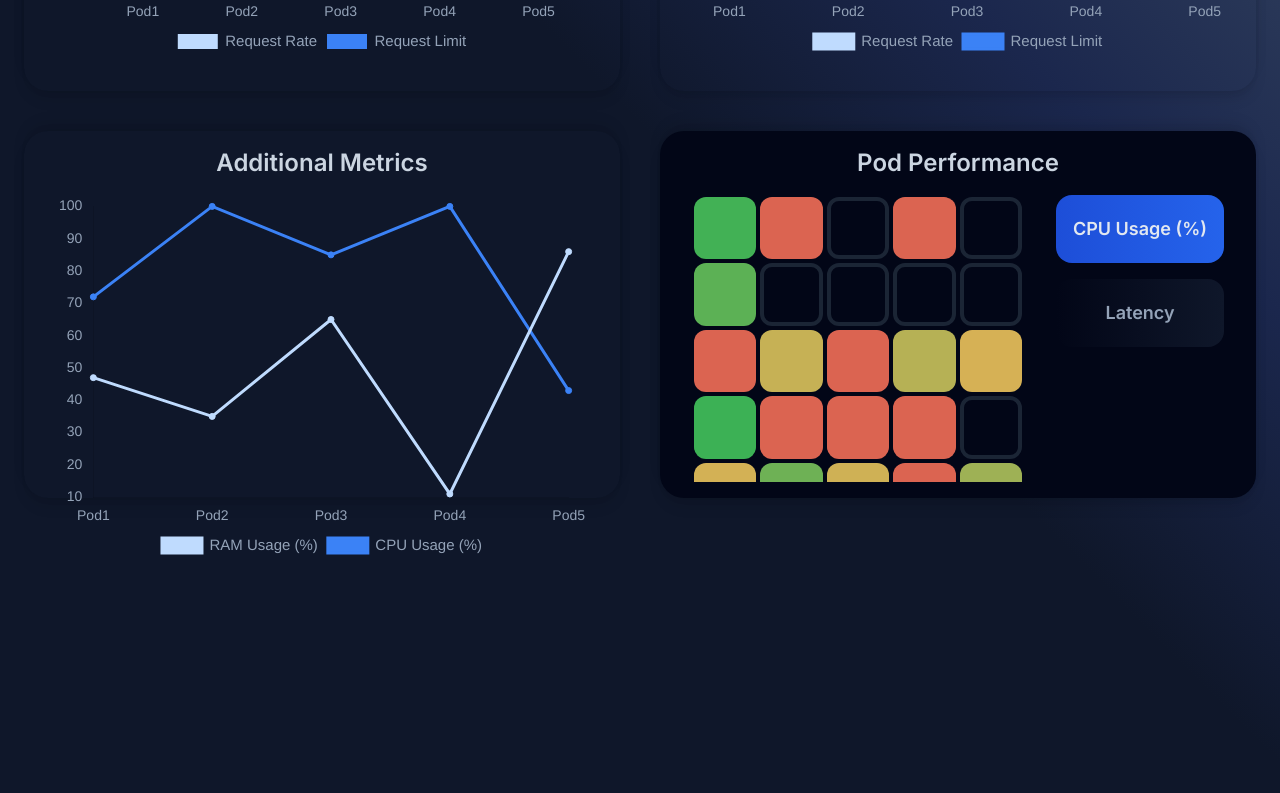
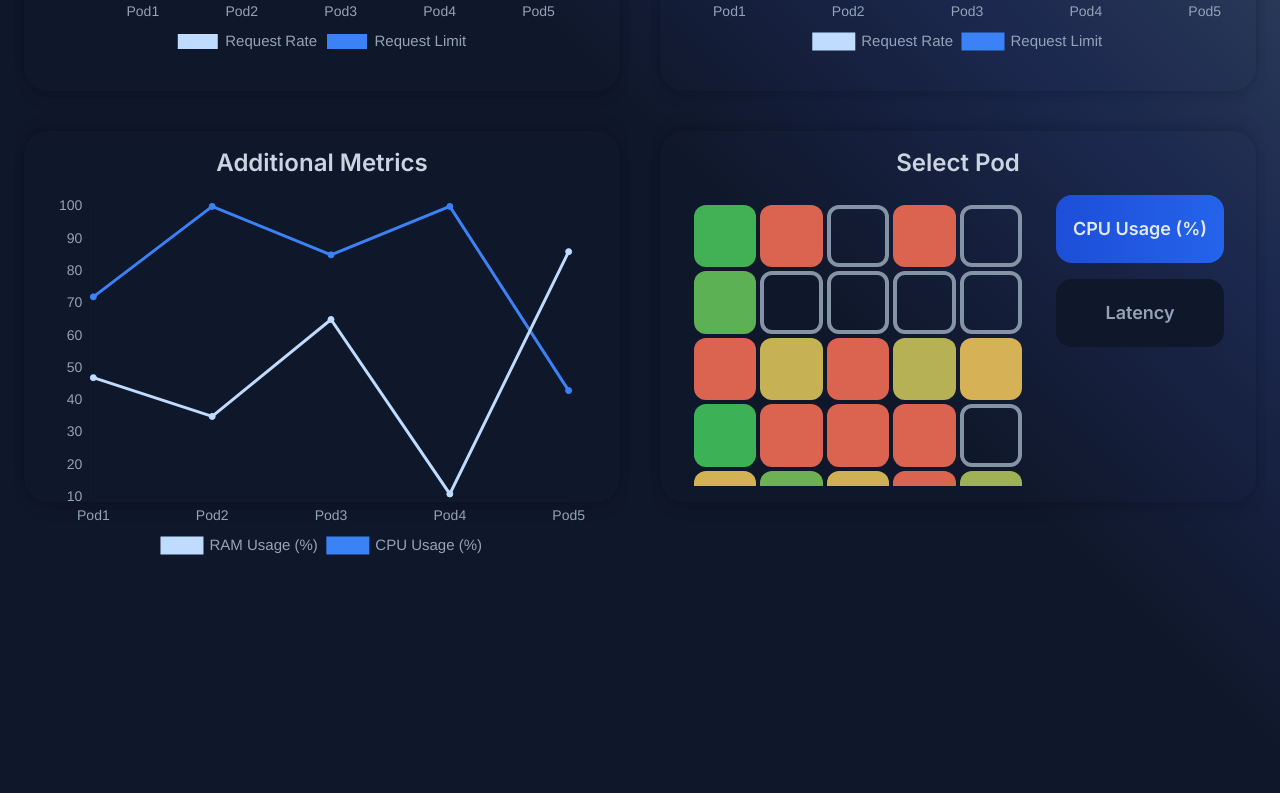
Before and after one commit to oslabs-beta/bottlenetes, a React (Vite) app: page / in a window 1280 px wide. Shown: the part 667-1460 px from the top of the page. Built offline with nearby package versions, Linux system fonts and the light colour scheme.

Commit message:
changes to pod grid in dark mode

```diff
--- a/src/containers/MainContainer.jsx
+++ b/src/containers/MainContainer.jsx
@@ -152,9 +152,9 @@ const MainContainer = ({ username }) => {
               </h2>
               <TestMetrics defaultView={defaultView} clickedPod={clickedPod} />
             </div>
-            <div className="flex max-h-[41%] flex-col rounded-3xl bg-slate-950 p-4 shadow-custom-lg xl:col-span-2">
+            <div className="flex max-h-[41%] shadow-custom-lg flex-col rounded-3xl bg-transparent p-4 xl:col-span-2">
               <h2 className="text-center text-2xl font-semibold text-slate-300">
-                Pod Performance
+                Select Pod
               </h2>
               <TestGrid
                 defaultView={defaultView}
--- a/src/test-components/TestGrid.jsx
+++ b/src/test-components/TestGrid.jsx
@@ -25,7 +25,7 @@ const TestGrid = () => {
       buttonArray.push(
         <button
           key={i}
-          className="m-0.5 aspect-square rounded-xl brightness-90 transition hover:brightness-50 hover:filter"
+          className="m-0.5 aspect-square rounded-xl brightness-90 transition hover:border-[5px] border-blue-600 hover:filter"
           style={{
             backgroundColor: color(Math.floor(Math.random() * 100), 0, 100),
           }}
@@ -35,14 +35,14 @@ const TestGrid = () => {
       buttonArray.push(
         <button
           key={i}
-          className="m-0.5 aspect-square rounded-xl bg-[#db6451] transition hover:brightness-50 hover:filter"
+          className="m-0.5 aspect-square rounded-xl bg-[#db6451] transition hover:border-[5px] border-blue-600 hover:filter"
         ></button>,
       );
     } else {
       buttonArray.push(
         <button
           key={i}
-          className="m-0.5 aspect-square rounded-xl border-4 border-slate-800 brightness-90 transition hover:bg-slate-900 hover:filter"
+          className="m-0.5 aspect-square rounded-xl border-4 border-slate-400 brightness-90 transition hover:border-blue-600 hover:filter"
         ></button>,
       );
     }
@@ -50,7 +50,7 @@ const TestGrid = () => {
 
   return (
     <div className="align-space-between flex h-full overflow-scroll">
-      <div className="w-3/4 overflow-auto p-4">
+      <div className="w-3/4 mt-2 overflow-auto p-4">
         <div
           id="test-grid"
           className="grid h-screen grid-cols-5 overflow-scroll md:grid-cols-7 lg:grid-cols-4 xl:grid-cols-5 xl-2xl:grid-cols-7 3xl:grid-cols-9"
@@ -59,10 +59,10 @@ const TestGrid = () => {
         </div>
       </div>
       <div className="flex w-1/4 min-w-[200px] max-w-[250px] flex-col justify-start gap-4 p-4">
-        <button className="font-semibold rounded-2xl bg-gradient-to-r from-[#1d4ed8] to-[#2563eb] px-4 py-2 py-5 text-lg text-slate-200 hover:brightness-90 hover:filter">
+        <button className="font-semibold rounded-2xl bg-gradient-to-r from-[#1d4ed8] to-[#2563eb] px-4 py-2 py-5 text-lg text-slate-200 transition hover:brightness-90 hover:filter">
           CPU Usage (%)
         </button>
-        <button className="font-semibold rounded-2xl bg-gradient-to-r from-slate-950 to-slate-900 px-4 py-2 py-5 text-lg text-slate-400 hover:brightness-90 hover:filter">
+        <button className="font-semibold rounded-2xl bg-slate-900 px-4 py-2 py-5 text-lg text-slate-400 transition hover:border-4 border-blue-700 hover:filter">
           Latency
         </button>
       </div>
```
